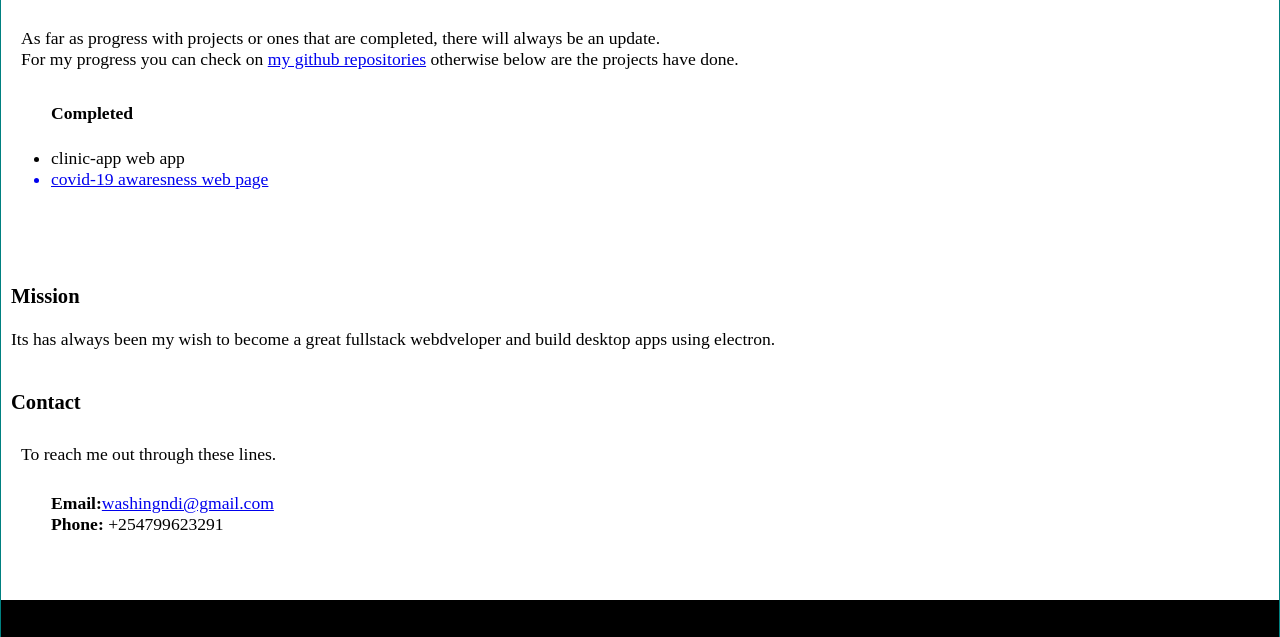
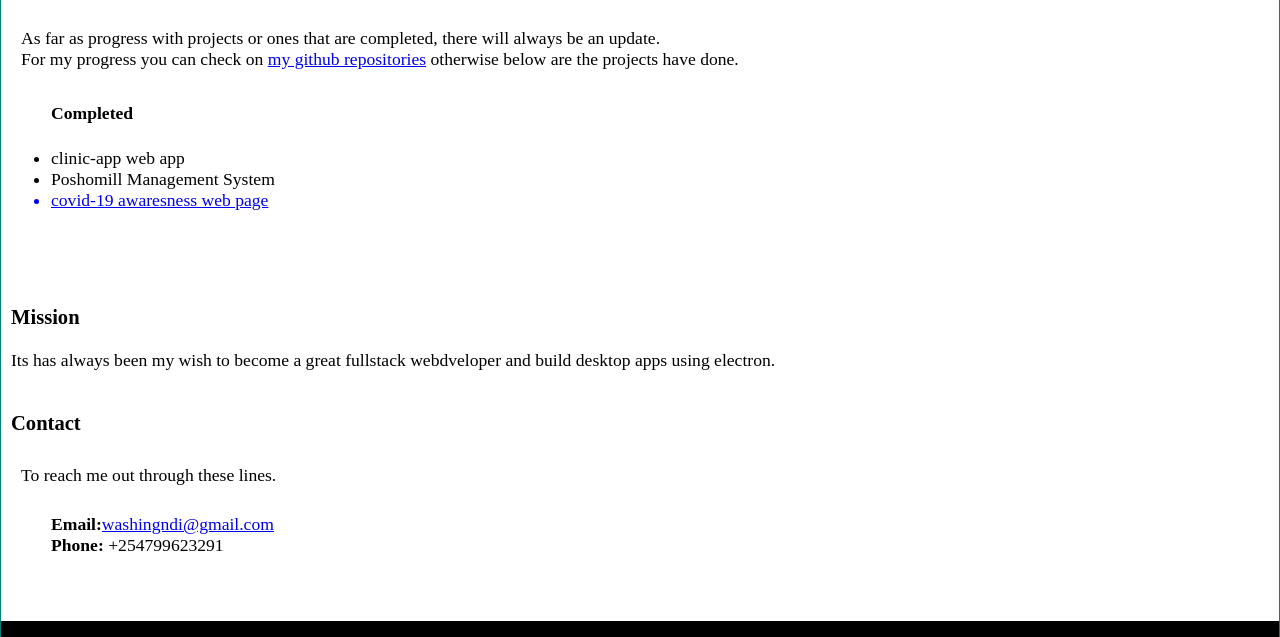
Before and after one commit to Wwashy/washyweb, a website: page me.html in a window 1280 px wide. Shown: the part 857-1494 px from the top of the page. Drawn offline with Linux system fonts and the light colour scheme.

Commit message:
added projects

```diff
--- a/me.html
+++ b/me.html
@@ -78,6 +78,7 @@
                 <h4>completed</h4>
                 <a href=""></a>
                 <li>clinic-app web app</li>
+                <li>Poshomill Management System</li>
                 <a href="https://covid-19virus.herokuapp.com/">
                     <li>covid-19 awaresness web page</li>
                 </a>
```
